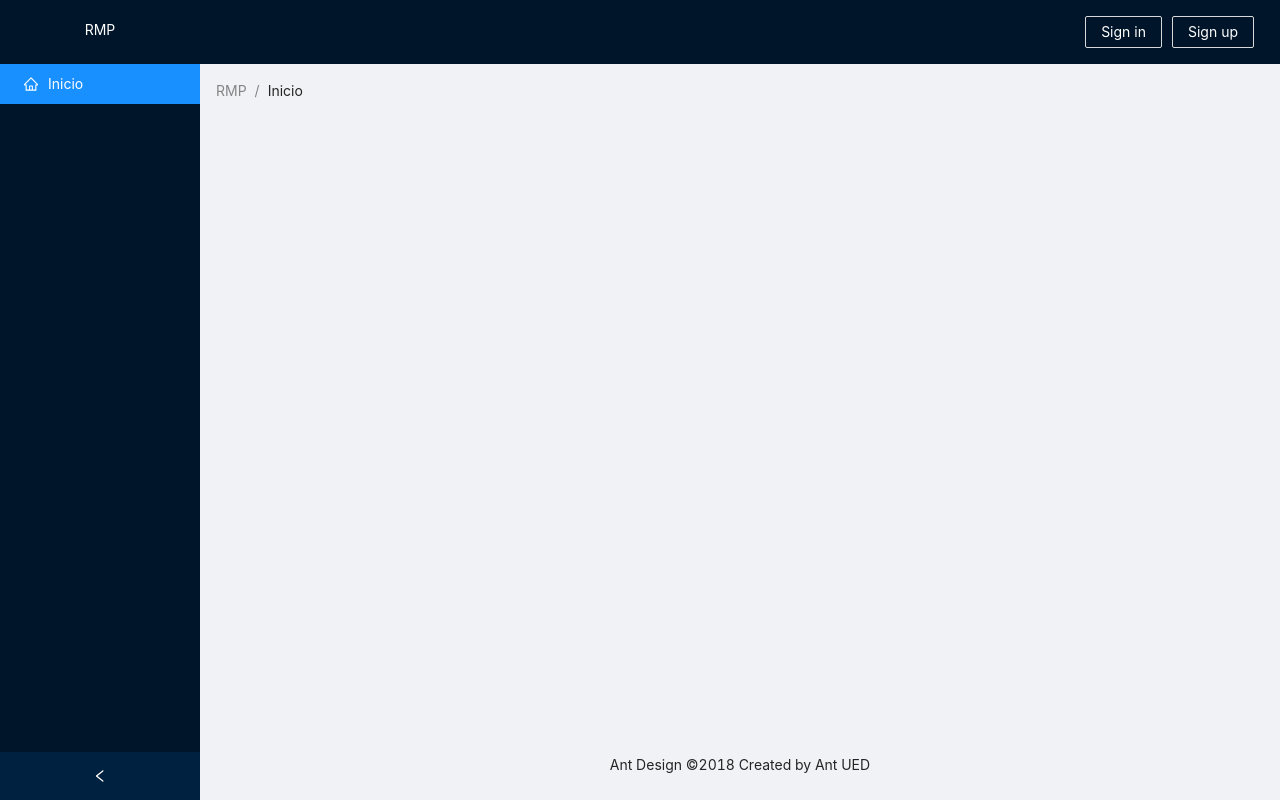
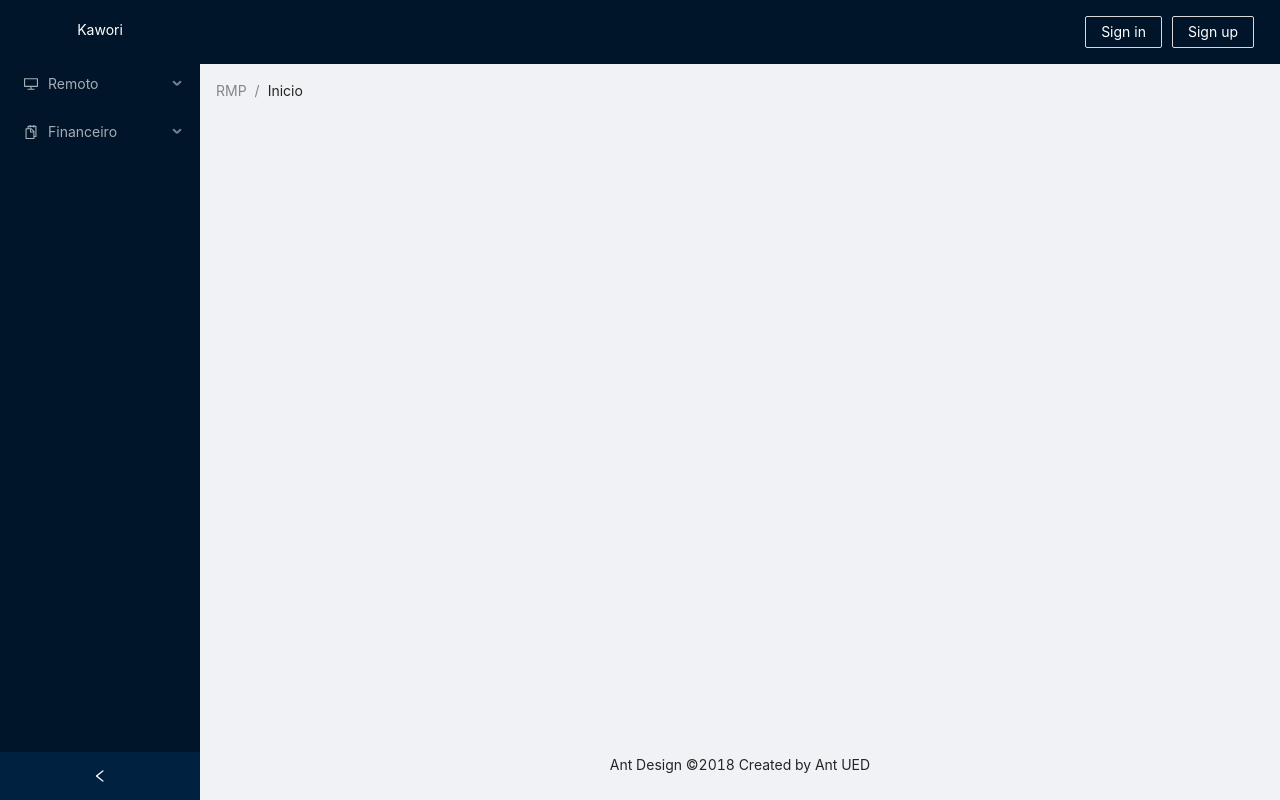
Before and after one commit to ghpm99/kawori-frontend, a Next.js app: page / in a window 1280 px wide. Built offline with nearby package versions, Linux system fonts and the light colour scheme; no server answers.

Commit message:
Atualiza menu

```diff
--- a/src/components/menu/Index.tsx
+++ b/src/components/menu/Index.tsx
@@ -2,36 +2,99 @@
 import {
 	DesktopOutlined, HddOutlined, HomeOutlined, ScheduleOutlined, SettingOutlined, UserOutlined, YoutubeOutlined, SnippetsOutlined
 } from '@ant-design/icons';
-import { Layout, Menu } from 'antd';
+import { Layout, Menu, MenuProps } from 'antd';
+import { ItemType } from 'antd/lib/menu/hooks/useItems';
 import { useSession } from 'next-auth/react';
 import Link from 'next/link';
+import { useRouter } from 'next/router';
 import { useState } from 'react';
 import styles from './Menu.module.css'
+import useMenu from './useMenu';
 
 const { Sider } = Layout;
 const { SubMenu } = Menu;
 
+type MenuItem = Required<MenuProps>['items'][number];
 
 
 function MenuCollapsible(props: { selected: string[] }) {
 
-	const { status } = useSession()
+	const router = useRouter()
 
-	const [collapsed, setCollapsed] = useState<boolean>()
+	const context = useMenu();
 
-	const toggleCollapsed = () => {
-		setCollapsed(!collapsed)
+	function getItem(
+		label: React.ReactNode,
+		key: React.Key,
+		path?: string,
+		icon?: React.ReactNode,
+		children?: MenuItem[],
+		type?: 'group',
+	): MenuItem {
+		return {
+			key,
+			icon,
+			children,
+			label,
+			type,
+			onClick: (e) => {
+				if (path) {
+					router.push(path)
+				}
+			},
+		} as MenuItem;
 	}
+
+	const items: ItemType[] = [
+		getItem('Remoto', 'remote', null, <DesktopOutlined />, [
+			getItem(
+				'Comando',
+				'remote-command',
+				'remote/command',
+				<DesktopOutlined />,
+			),
+			getItem(
+				'Remoto',
+				'remote-remote',
+				'remote/remote',
+				<DesktopOutlined />
+			),
+			getItem(
+				'Status',
+				'remote-status',
+				'remote/status',
+				<HddOutlined />),
+		]),
+		getItem('Financeiro', 'financial', null, <SnippetsOutlined />, [
+			getItem(
+				'Overview',
+				'financial-Overview',
+				'/financial/overview',
+				<SnippetsOutlined />),
+			getItem(
+				'Pagamentos',
+				'financial-payments',
+				'/financial/payments',
+				<SnippetsOutlined />),
+		]),
+	]
+
 	return (
-		<Sider collapsible collapsed={ collapsed } onCollapse={ toggleCollapsed }>
-			<div className={ styles.logo }>RMP</div>
-			<Menu theme="dark" selectedKeys={ props.selected } mode="inline">
+		<Sider collapsible collapsed={ context.collapsed } onCollapse={ context.toggleCollapsed }>
+			<div className={ styles.logo }>Kawori</div>
+			<Menu
+				theme="dark"
+				selectedKeys={ props.selected }
+				mode="inline"
+				items={ items }
+				onClick={ (e) => console.log(e) }
+			>
 				<Menu.Item key="1" icon={ <HomeOutlined /> }>
 					<Link href={ '/' }>
 						Inicio
 					</Link>
 				</Menu.Item>
-				{ status === 'authenticated' && (
+				{ context.status === 'authenticated' && (
 					<>
 						<SubMenu key='' icon={ <DesktopOutlined /> } title='Remoto'>
 							<Menu.Item key="2" icon={ <DesktopOutlined /> }>
@@ -67,13 +130,6 @@ function MenuCollapsible(props: { selected: string[] }) {
 								</Link>
 							</Menu.Item>
 						</SubMenu>
-						<SubMenu key="sub1" icon={ <ScheduleOutlined /> } title="Rotinas">
-							<Menu.Item key="4">
-								<Link href={ '/routines/kanban' }>
-									Kanban
-								</Link>
-							</Menu.Item>
-						</SubMenu>
 						<Menu.Item key="7" icon={ <SettingOutlined /> }>
 							<Link href={ '/server' }>
 								Servidor
--- /dev/null
+++ b/src/components/menu/useMenu.ts
@@ -0,0 +1,26 @@
+import { MenuProps } from 'antd';
+import { ItemType } from 'antd/lib/menu/hooks/useItems'
+import { useSession } from 'next-auth/react'
+import { useState } from 'react'
+
+
+
+
+const useMenu = () => {
+
+    const { status } = useSession()
+
+	const [collapsed, setCollapsed] = useState<boolean>()
+
+	const toggleCollapsed = () => {
+		setCollapsed((prev) => !prev)
+	}
+
+    return {
+        status,
+        collapsed,
+        toggleCollapsed,
+    }
+}
+
+export default useMenu
--- a/src/pages/_document.tsx
+++ b/src/pages/_document.tsx
@@ -22,7 +22,7 @@ class MyDocument extends Document {
 		return (
 			<Html>
 				<Head>
-					<title>Remote Media Player</title>
+					<title>Kawori</title>
 				</Head>
 				<body>
 					<Main />
```
Also changed, not shown: src/pages/remote/command/index.tsx (renamed from src/pages/command/index.tsx, +4 -4 lines), src/pages/remote/remote/index.tsx (renamed from src/pages/remote/index.tsx, +13 -5 lines), src/pages/routines/kanban/Kanban.module.css (deleted, +0 -11 lines), src/pages/routines/kanban/index.tsx (deleted, +0 -38 lines), src/pages/remote/command/Command.module.css (renamed from src/pages/command/Command.module.css), src/pages/remote/remote/Remote.module.css (renamed from src/pages/remote/Remote.module.css).
